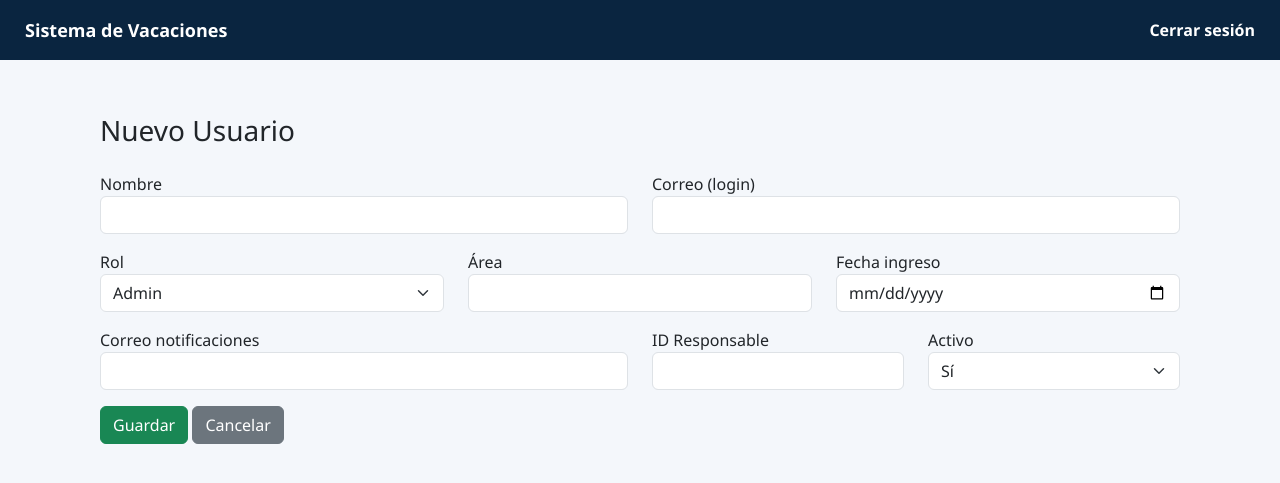
After one commit to josels980410-jpg/sistema-vacaciones-flask, a Flask app: page /admin/nuevo in a window 1280 px wide. The commit adds this page. Shown: the top 483 px of the page. Run offline with Flask 3, Linux system fonts and the light colour scheme.

Commit message:
actualizacion de vista de administrador

```diff
--- a/app.py
+++ b/app.py
@@ -40,15 +40,11 @@ def login():
         password = request.form["password"].strip()
 
         df = pd.read_excel(USUARIOS_FILE)
-
         df["correo"] = df["correo"].astype(str).str.strip()
         df["password"] = df["password"].astype(str).str.strip()
         df["rol"] = df["rol"].astype(str).str.strip().str.lower()
 
-        user = df.loc[
-            (df["correo"] == correo) &
-            (df["password"] == password)
-        ]
+        user = df.loc[(df["correo"] == correo) & (df["password"] == password)]
 
         if len(user) == 1:
             session["user_id"] = int(user.iloc[0]["id"])
@@ -56,15 +52,7 @@ def login():
 
             flash("Bienvenido al sistema", "success")
 
-            if session["rol"] == "admin":
-                return redirect(url_for("admin"))
-            elif session["rol"] == "responsable":
-                return redirect(url_for("responsable"))
-            elif session["rol"] == "trabajador":
-                return redirect(url_for("trabajador"))
-
-            flash("Rol no reconocido", "warning")
-            return redirect("/")
+            return redirect(url_for(session["rol"]))
 
         flash("Credenciales incorrectas", "danger")
         return redirect("/")
@@ -77,14 +65,11 @@ def login():
 # =========================
 @app.route("/trabajador", methods=["GET", "POST"])
 def trabajador():
-    if "rol" not in session or session["rol"] != "trabajador":
-        flash("Acceso no autorizado", "danger")
+    if session.get("rol") != "trabajador":
         return redirect("/")
 
     user_id = session["user_id"]
-
-    df_users = pd.read_excel(USUARIOS_FILE)
-    df_users = df_users.fillna("")
+    df_users = pd.read_excel(USUARIOS_FILE).fillna("")
     user = df_users[df_users["id"] == user_id].iloc[0]
 
     fecha_ingreso = pd.to_datetime(user["fecha_ingreso"]).date()
@@ -92,49 +77,34 @@ def trabajador():
 
     df_vac = pd.read_excel(VACACIONES_FILE)
 
-    df_aprobadas = df_vac[
+    usados = df_vac[
         (df_vac["id_usuario"] == user_id) &
         (df_vac["estado"] == "Aprobado")
-    ]
+    ]["dias"].sum()
 
-    dias_usados = df_aprobadas["dias"].sum() if not df_aprobadas.empty else 0
-    dias_disponibles = dias_totales - dias_usados
+    disponibles = dias_totales - usados
 
     if request.method == "POST":
         inicio = datetime.strptime(request.form["fecha_inicio"], "%Y-%m-%d").date()
         fin = datetime.strptime(request.form["fecha_fin"], "%Y-%m-%d").date()
+        dias = (fin - inicio).days + 1
 
-        dias_solicitados = (fin - inicio).days + 1
+        if dias <= disponibles:
+            df_vac.loc[len(df_vac)] = [
+                len(df_vac) + 1, user_id, inicio, fin, dias, "Pendiente", ""
+            ]
+            df_vac.to_excel(VACACIONES_FILE, index=False)
+            flash("Solicitud enviada", "success")
+        else:
+            flash("No tienes días suficientes", "danger")
 
-        if dias_solicitados <= 0:
-            flash("Fechas inválidas", "warning")
-            return redirect("/trabajador")
-
-        if dias_solicitados <= dias_disponibles:
-            nuevo = {
-                "id": len(df_vac) + 1,
-                "id_usuario": user_id,
-                "fecha_inicio": inicio,
-                "fecha_fin": fin,
-                "dias": dias_solicitados,
-                "estado": "Pendiente",
-                "aprobado_por": ""
-            }
-
-            df_vac = pd.concat([df_vac, pd.DataFrame([nuevo])], ignore_index=True)
-            df_vac.to_excel(VACACIONES_FILE, index=False)
-
-            flash("Solicitud enviada correctamente", "info")
-            return redirect("/trabajador")
-
-        flash("No tienes días suficientes disponibles", "danger")
         return redirect("/trabajador")
 
     return render_template(
         "trabajador.html",
         dias_totales=dias_totales,
-        dias_usados=dias_usados,
-        dias_disponibles=dias_disponibles
+        dias_usados=usados,
+        dias_disponibles=disponibles
     )
 
 
@@ -143,71 +113,45 @@ def trabajador():
 # =========================
 @app.route("/responsable")
 def responsable():
-    if "rol" not in session or session["rol"] != "responsable":
-        flash("Acceso no autorizado", "danger")
+    if session.get("rol") != "responsable":
         return redirect("/")
 
-    user_id = session["user_id"]
+    df_users = pd.read_excel(USUARIOS_FILE)
+    df_vac = pd.read_excel(VACACIONES_FILE)
 
-    df_users = pd.read_excel(USUARIOS_FILE)
-    responsable = df_users[df_users["id"] == user_id].iloc[0]
-    area_resp = responsable["area"]
-
-    df_vac = pd.read_excel(VACACIONES_FILE)
-    df_vac = df_vac[df_vac["estado"] == "Pendiente"]
+    responsable = df_users[df_users["id"] == session["user_id"]].iloc[0]
+    area = responsable["area"]
 
     solicitudes = []
 
-    for _, row in df_vac.iterrows():
-        empleado = df_users[df_users["id"] == row["id_usuario"]].iloc[0]
-
-        if empleado["area"] == area_resp:
+    for _, v in df_vac[df_vac["estado"] == "Pendiente"].iterrows():
+        emp = df_users[df_users["id"] == v["id_usuario"]].iloc[0]
+        if emp["area"] == area:
             solicitudes.append({
-                "id": row["id"],
-                "nombre": empleado["nombre"],
-                "area": empleado["area"],
-                "fecha_inicio": row["fecha_inicio"],
-                "fecha_fin": row["fecha_fin"],
-                "dias": row["dias"]
+                "id": v["id"],
+                "nombre": emp["nombre"],
+                "area": emp["area"],
+                "fecha_inicio": v["fecha_inicio"],
+                "fecha_fin": v["fecha_fin"],
+                "dias": v["dias"]
             })
 
     return render_template("responsable.html", solicitudes=solicitudes)
 
 
-# =========================
-# APROBAR / RECHAZAR
-# =========================
 @app.route("/aprobar/<int:id_solicitud>")
 def aprobar(id_solicitud):
-    if "rol" not in session or session["rol"] != "responsable":
-        flash("Acceso no autorizado", "danger")
-        return redirect("/")
-
     df = pd.read_excel(VACACIONES_FILE)
-
     df.loc[df["id"] == id_solicitud, "estado"] = "Aprobado"
-    df.loc[df["id"] == id_solicitud, "aprobado_por"] = session["user_id"]
-
     df.to_excel(VACACIONES_FILE, index=False)
-
-    flash("Solicitud aprobada correctamente", "success")
     return redirect("/responsable")
 
 
 @app.route("/rechazar/<int:id_solicitud>")
 def rechazar(id_solicitud):
-    if "rol" not in session or session["rol"] != "responsable":
-        flash("Acceso no autorizado", "danger")
-        return redirect("/")
-
     df = pd.read_excel(VACACIONES_FILE)
-
     df.loc[df["id"] == id_solicitud, "estado"] = "Rechazado"
-    df.loc[df["id"] == id_solicitud, "aprobado_por"] = session["user_id"]
-
     df.to_excel(VACACIONES_FILE, index=False)
-
-    flash("Solicitud rechazada", "warning")
     return redirect("/responsable")
 
 
@@ -216,42 +160,30 @@ def rechazar(id_solicitud):
 # =========================
 @app.route("/admin")
 def admin():
-    if "rol" not in session or session["rol"] != "admin":
+    if session.get("rol") != "admin":
         return redirect("/")
 
-    # Leer archivos
     df_users = pd.read_excel(USUARIOS_FILE)
     df_vac = pd.read_excel(VACACIONES_FILE)
 
-    # Normalizar rol (IMPORTANTE para las tarjetas)
-    df_users["rol"] = df_users["rol"].astype(str).str.strip().str.lower()
+    df_users["rol"] = df_users["rol"].astype(str).str.lower()
 
-    # =========================
-    # TARJETAS RESUMEN
-    # =========================
     total_usuarios = len(df_users)
     total_trabajadores = len(df_users[df_users["rol"] == "trabajador"])
     total_responsables = len(df_users[df_users["rol"] == "responsable"])
     total_admins = len(df_users[df_users["rol"] == "admin"])
 
-    # =========================
-    # TABLA DE USUARIOS
-    # =========================
     usuarios = []
 
     for _, u in df_users.iterrows():
-        fecha_ingreso = pd.to_datetime(u["fecha_ingreso"]).date()
+        fecha = pd.to_datetime(u["fecha_ingreso"]).date()
+        dias_totales, anios = calcular_dias_vacaciones(fecha)
 
-        # Calcula años laborados y días según política
-        dias_totales, anios = calcular_dias_vacaciones(fecha_ingreso)
-
-        # Vacaciones aprobadas
         usados = df_vac[
             (df_vac["id_usuario"] == u["id"]) &
             (df_vac["estado"] == "Aprobado")
         ]["dias"].sum()
 
-        # Vacaciones pendientes
         pendientes = df_vac[
             (df_vac["id_usuario"] == u["id"]) &
             (df_vac["estado"] == "Pendiente")
@@ -260,18 +192,16 @@ def admin():
         usuarios.append({
             "id": u["id"],
             "nombre": u["nombre"],
-            "correo": u["correo"],
             "rol": u["rol"],
             "area": u["area"],
-            "fecha_ingreso": fecha_ingreso,
+            "fecha_ingreso": fecha,
             "anios_laborados": anios,
             "dias_totales": dias_totales,
             "dias_usados": usados,
             "dias_pendientes": pendientes,
-            "dias_disponibles": dias_totales - usados,
             "correo_notificaciones": u["correo_notificaciones"],
-            "activo": u["activo"],
             "id_responsable": u["id_responsable"],
+            "activo": u["activo"]
         })
 
     return render_template(
@@ -283,13 +213,54 @@ def admin():
         total_admins=total_admins
     )
 
+
+# =========================
+# CRUD USUARIOS
+# =========================
+@app.route("/admin/nuevo", methods=["GET", "POST"])
+def nuevo_usuario():
+    if request.method == "POST":
+        df = pd.read_excel(USUARIOS_FILE)
+
+        nuevo = request.form.to_dict()
+        nuevo["id"] = df["id"].max() + 1
+
+        df = pd.concat([df, pd.DataFrame([nuevo])])
+        df.to_excel(USUARIOS_FILE, index=False)
+
+        return redirect("/admin")
+
+    return render_template("usuario_form.html", usuario=None)
+
+
+@app.route("/admin/editar/<int:user_id>", methods=["GET", "POST"])
+def editar_usuario(user_id):
+    df = pd.read_excel(USUARIOS_FILE)
+
+    if request.method == "POST":
+        for k, v in request.form.items():
+            df.loc[df["id"] == user_id, k] = v
+        df.to_excel(USUARIOS_FILE, index=False)
+        return redirect("/admin")
+
+    usuario = df[df["id"] == user_id].iloc[0].to_dict()
+    return render_template("usuario_form.html", usuario=usuario)
+
+
+@app.route("/admin/eliminar/<int:user_id>")
+def eliminar_usuario(user_id):
+    df = pd.read_excel(USUARIOS_FILE)
+    df = df[df["id"] != user_id]
+    df.to_excel(USUARIOS_FILE, index=False)
+    return redirect("/admin")
+
+
 # =========================
 # LOGOUT
 # =========================
 @app.route("/logout")
 def logout():
     session.clear()
-    flash("Sesión cerrada correctamente", "info")
     return redirect("/")
 
 
--- /dev/null
+++ b/templates/usuario_form.html
@@ -0,0 +1,77 @@
+{% extends "base.html" %}
+
+{% block title %}Usuario{% endblock %}
+
+{% block content %}
+
+<h3 class="mb-4">
+    {% if usuario %}Editar Usuario{% else %}Nuevo Usuario{% endif %}
+</h3>
+
+<form method="POST">
+
+    <div class="row">
+        <div class="col-md-6 mb-3">
+            <label>Nombre</label>
+            <input type="text" name="nombre" class="form-control"
+                   value="{{ usuario.nombre if usuario }}">
+        </div>
+
+        <div class="col-md-6 mb-3">
+            <label>Correo (login)</label>
+            <input type="email" name="correo" class="form-control"
+                   value="{{ usuario.correo if usuario }}">
+        </div>
+    </div>
+
+    <div class="row">
+        <div class="col-md-4 mb-3">
+            <label>Rol</label>
+            <select name="rol" class="form-select">
+                <option value="admin" {% if usuario and usuario.rol == 'admin' %}selected{% endif %}>Admin</option>
+                <option value="responsable" {% if usuario and usuario.rol == 'responsable' %}selected{% endif %}>Responsable</option>
+                <option value="trabajador" {% if usuario and usuario.rol == 'trabajador' %}selected{% endif %}>Trabajador</option>
+            </select>
+        </div>
+
+        <div class="col-md-4 mb-3">
+            <label>Área</label>
+            <input type="text" name="area" class="form-control"
+                   value="{{ usuario.area if usuario }}">
+        </div>
+
+        <div class="col-md-4 mb-3">
+            <label>Fecha ingreso</label>
+            <input type="date" name="fecha_ingreso" class="form-control"
+                   value="{{ usuario.fecha_ingreso if usuario }}">
+        </div>
+    </div>
+
+    <div class="row">
+        <div class="col-md-6 mb-3">
+            <label>Correo notificaciones</label>
+            <input type="email" name="correo_notificaciones" class="form-control"
+                   value="{{ usuario.correo_notificaciones if usuario }}">
+        </div>
+
+        <div class="col-md-3 mb-3">
+            <label>ID Responsable</label>
+            <input type="number" name="id_responsable" class="form-control"
+                   value="{{ usuario.id_responsable if usuario }}">
+        </div>
+
+        <div class="col-md-3 mb-3">
+            <label>Activo</label>
+            <select name="activo" class="form-select">
+                <option value="1" {% if usuario and usuario.activo == 1 %}selected{% endif %}>Sí</option>
+                <option value="0" {% if usuario and usuario.activo == 0 %}selected{% endif %}>No</option>
+            </select>
+        </div>
+    </div>
+
+    <button class="btn btn-success">Guardar</button>
+    <a href="{{ url_for('admin') }}" class="btn btn-secondary">Cancelar</a>
+
+</form>
+
+{% endblock %}
```
Also changed, not shown: templates/admin.html (+34 -3 lines), 1 other file.
